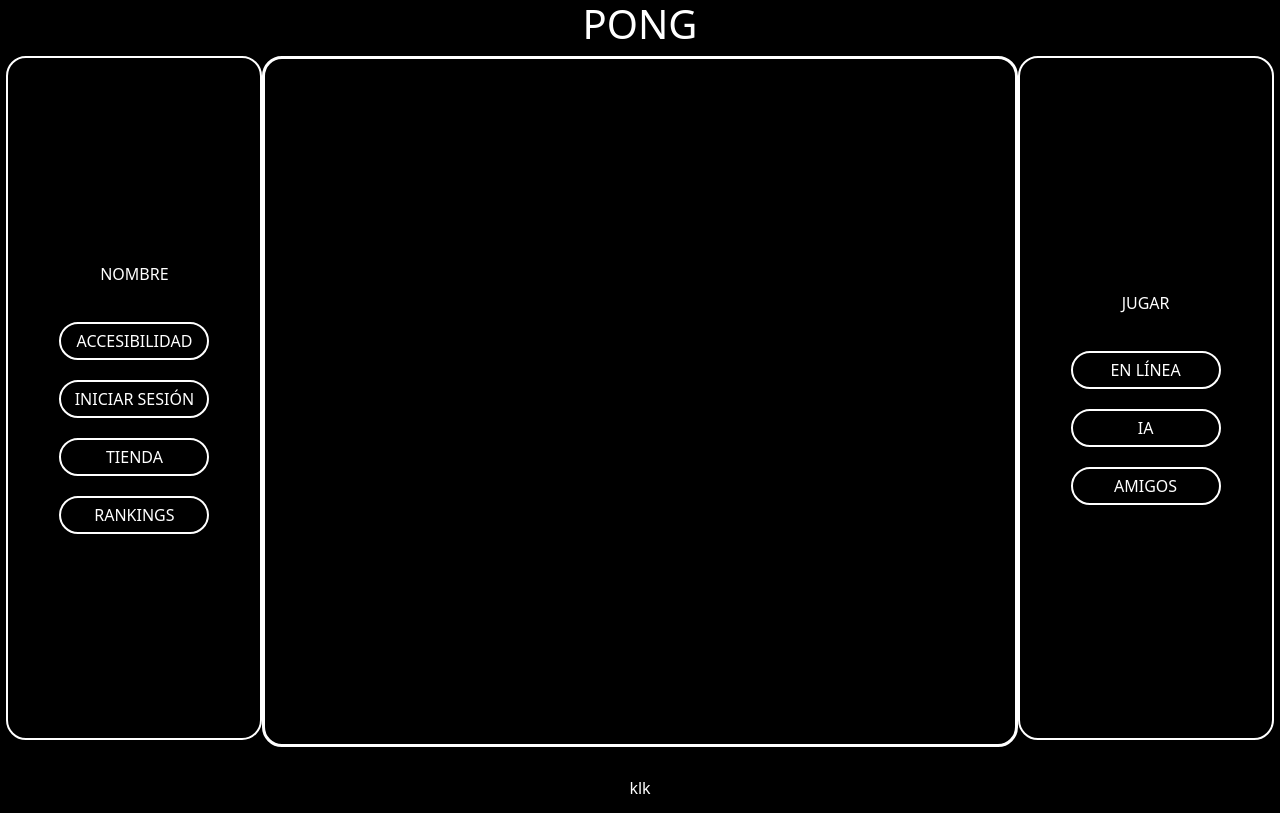
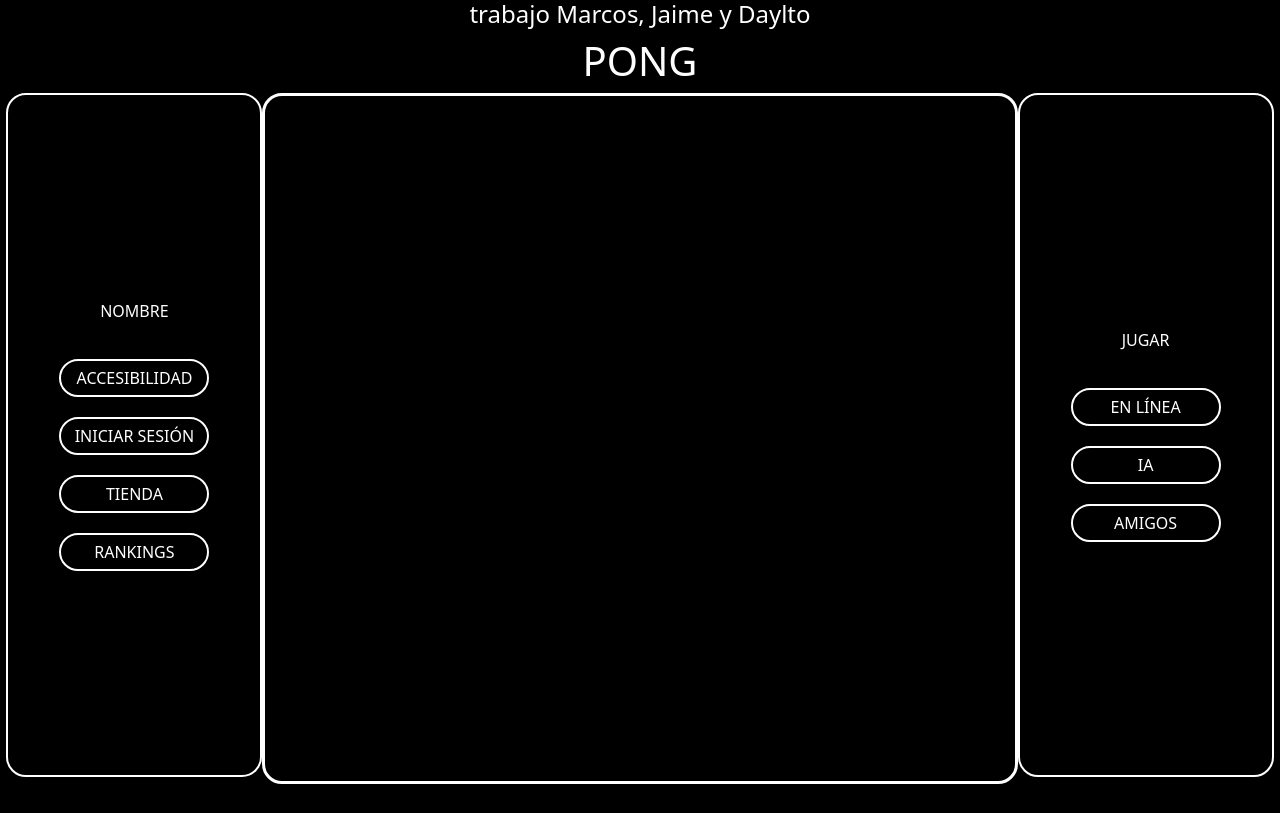
Before and after one commit to dxylto/trabajoDisenio, a plain HTML site: page index.html in a window 1280 px wide. Drawn offline with nearby package versions, Linux system fonts and the light colour scheme.

Commit message:
index modificado

```diff
--- a/index.html
+++ b/index.html
@@ -67,6 +67,7 @@
     </style>
 </head>
 <body>
+    <h4>trabajo Marcos, Jaime y Daylto</h4>
     <h1 class="titulo">PONG</h1>
 
     <div class="contenedor">
@@ -104,7 +105,6 @@
             </div>
         </div>
     </div>
-    <span>klk</span>
     <script src="https://cdn.jsdelivr.net/npm/bootstrap@5.3.0/dist/js/bootstrap.bundle.min.js"></script>
 
     <script>
```
